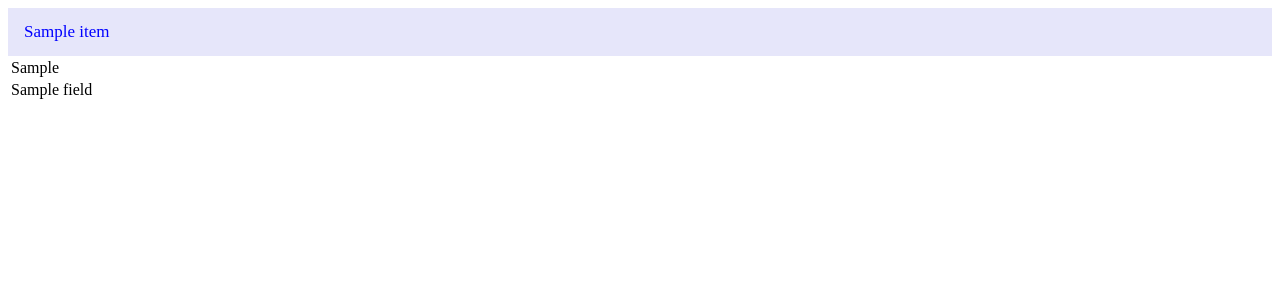
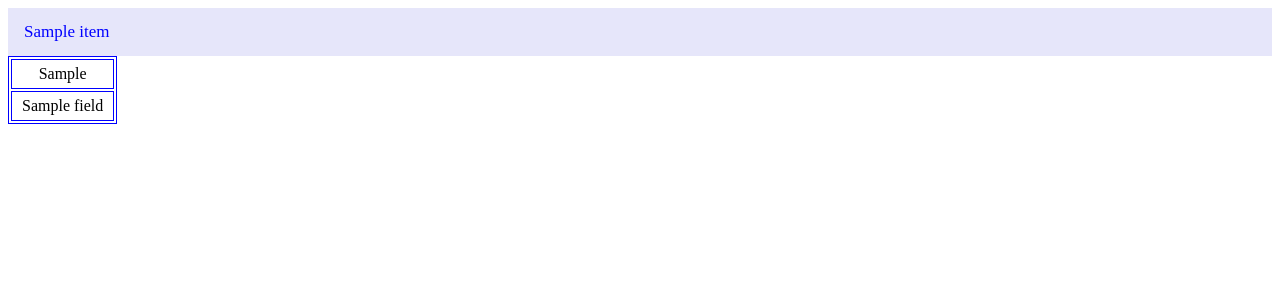
Before and after one commit to GreywindGit/application_process, a Flask app: template templates/index.html in a window 1280 px wide. Shown: the top 300 px of the page. Run offline with Flask 2, Linux system fonts and the light colour scheme; the template is opened without the code that fills it: most values are stand-ins (such as "Sample title", 1, 10 or a date in 2020).

Commit message:
Add basic styling for tables

```diff
--- a/static/css/style.css
+++ b/static/css/style.css
@@ -25,3 +25,22 @@
     background-color: #4CAF50;
     color: white;
 }
+
+
+table, td {
+    border: 1px solid blue;
+}
+
+td {
+    padding: 5px 10px;
+    text-align: center;
+}
+
+tr:hover {
+    background-color: lightblue;
+}
+
+#table-header {
+    background-color: lightblue;
+    font-weight: bold;
+}
```
